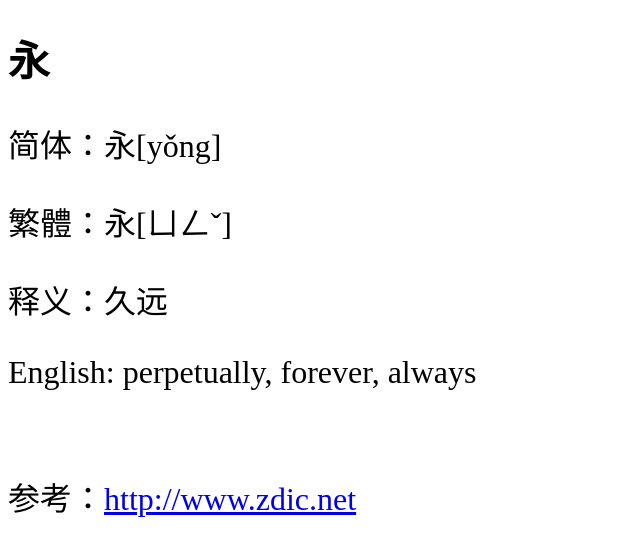
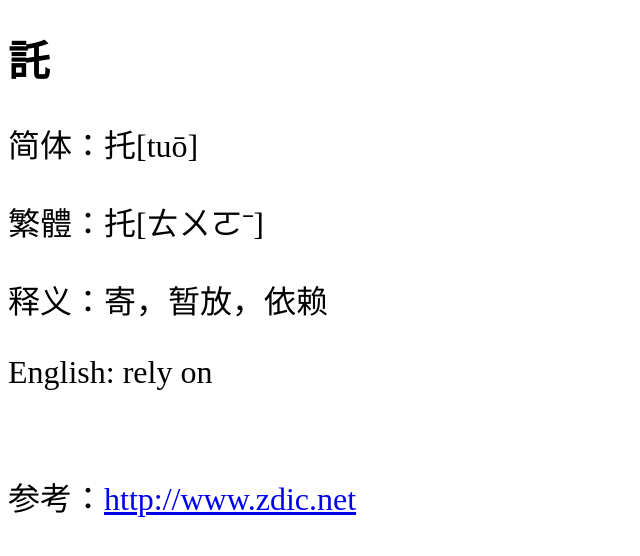
Before and after one commit to shengzhe/livecalligraphy, a Jekyll site: the page built from _posts/2012-08-31-LanTing-146.html, in a window 1280 px wide. Shown: the top 556 px of the page, without its empty margins (0-640 px from the left). Built offline with Jekyll 4.4.1, drawn with Linux system fonts in a browser that asks for light colours; Markdown is read by kramdown in place of the engine named in the settings.

Commit message:
Update 2012-08-31-LanTing-146.html

```diff
--- a/_posts/2012-08-31-LanTing-146.html
+++ b/_posts/2012-08-31-LanTing-146.html
@@ -1,11 +1,11 @@
 ---
 layout: default
-title: 兰亭集序第1个字 (1st character of Lan Ting)
+title: 兰亭集序第146个字 (146th character of Lan Ting)
 ---
-<h1>永</h1>
-<p>简体：永[yǒng]</p>
-<p>繁體：永[ㄩㄥˇ]</p>
-<p>释义：久远</p>
-<p>English: perpetually, forever, always</p>
+<h1>託</h1>
+<p>简体：托[tuō]</p>
+<p>繁體：托[ㄊㄨㄛˉ]</p>
+<p>释义：寄，暂放，依赖</p>
+<p>English: rely on</p>
 <br/>
-<p>参考：<a href="http://www.zdic.net/zd/zi/ZdicE6ZdicB0ZdicB8.htm">http://www.zdic.net</a></p>
+<p>参考：<a href="http://www.zdic.net/z/1a/js/6258.htm">http://www.zdic.net</a></p>
```
